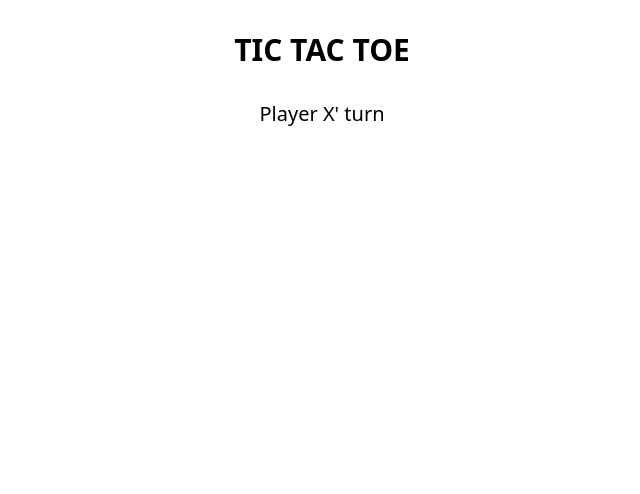
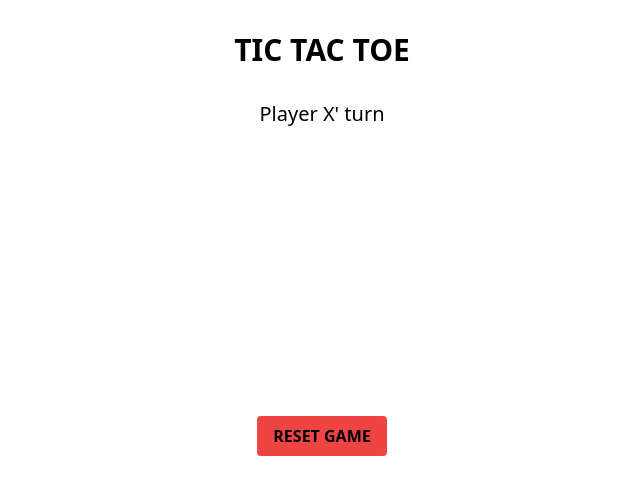
Before and after one commit to Elianderson-dev/Vue-Tic-Tac-Toe, a Vue app: page / in a window 1280 px wide. Shown: the top 494 px of the page, without its empty margins (318-958 px from the left). Built offline with nearby package versions, Linux system fonts and the light colour scheme.

Commit message:
feat: adds reset button with the resetGame function and winner's display

```diff
--- a/src/App.vue
+++ b/src/App.vue
@@ -71,6 +71,10 @@ const resetGame = () => {
           </div>
       </div>
     </div>
+
+    <h2 v-if="winner" class="text-6-l fond-bold mb-8">Player '{{ winner }} wins!'</h2>
+
+    <button @click="resetGame" class="px-4 py-2 bg-red-500 rounded uppercase font-bold hover:bg-red-600 duration-300">Reset Game</button>
   </main>
 </template>
 
```
